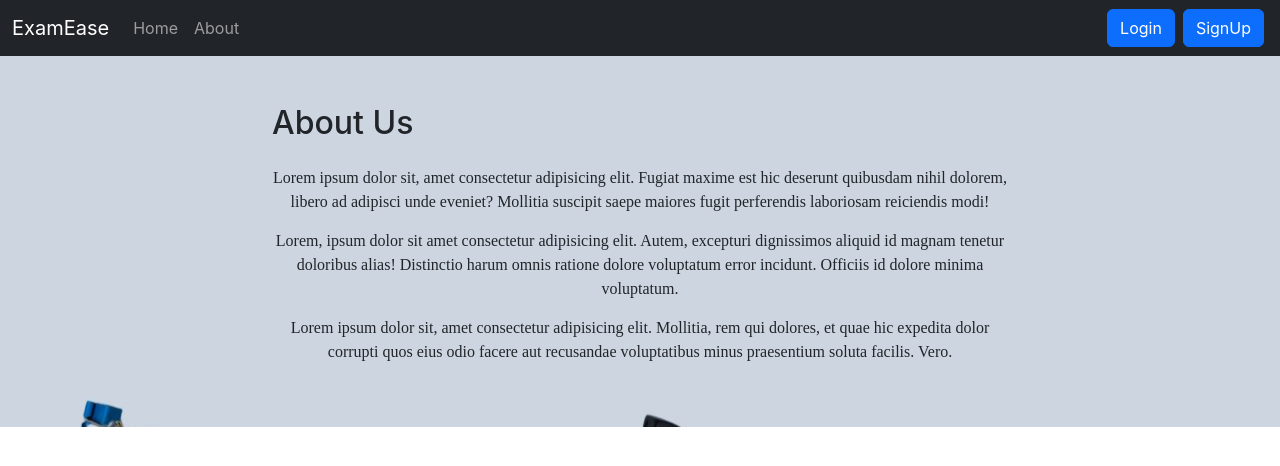
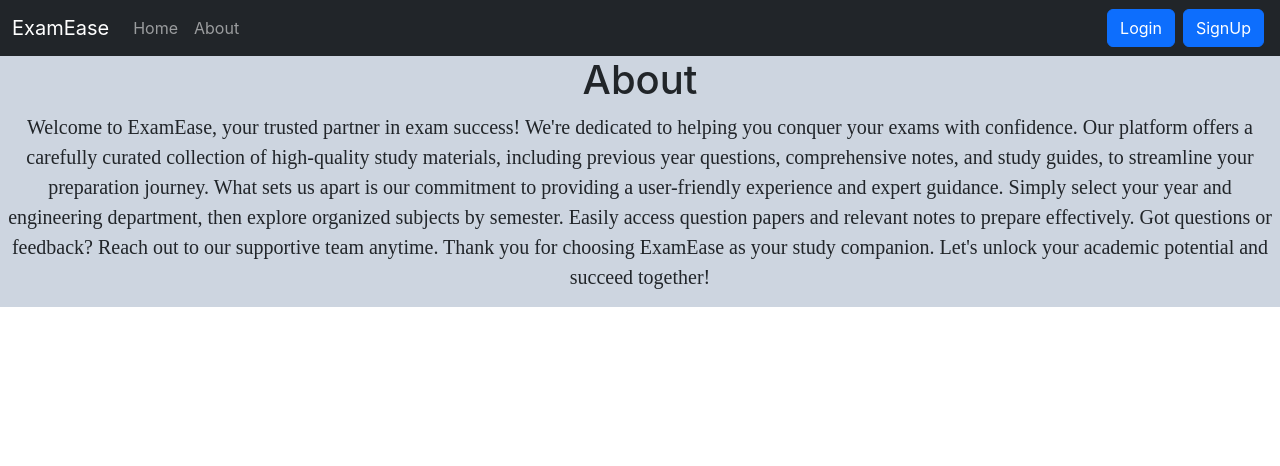
Before and after one commit to Abhishek-Verma75230/ExamEase, a React (Create React App) app in the folder frontend/: page /about in a window 1280 px wide. Shown: the top 466 px of the page. Built offline with nearby package versions, Linux system fonts and the light colour scheme.

Commit message:
Update About.js

```diff
--- a/frontend/src/components/About.js
+++ b/frontend/src/components/About.js
@@ -1,39 +1,25 @@
 import React from "react";
-// import peopleIcon from "./people-icon.png";
+import "./About.css";
 
 const About = () => {
   return (
-    <div className="container py-5">
-      <div className="row">
-        <div className="col-md-8 mx-auto">
-          <div className="d-flex align-items-center mb-4">
-
-
-            {/* <img
-              src={peopleIcon}
-              alt="People Icon"
-              className="mr-3"
-              style={{ height: "2rem" }}
-            /> */}
-
-            <h2 className="text-center mb-0">About Us</h2>
-          </div>
-          <p className="text-center">
-           Lorem ipsum dolor sit, amet consectetur adipisicing elit. Fugiat maxime
-            est hic deserunt quibusdam nihil dolorem, libero ad adipisci unde eveniet?
-            Mollitia suscipit saepe maiores fugit perferendis laboriosam reiciendis modi!
-          </p>
-          <p className="text-center">
-           Lorem, ipsum dolor sit amet consectetur adipisicing elit. Autem, excepturi
-            dignissimos aliquid id magnam tenetur doloribus alias! Distinctio harum omnis ratione dolore
-            voluptatum error incidunt. Officiis id dolore minima voluptatum.
-          </p>
-          <p className="text-center">
-           Lorem ipsum dolor sit, amet consectetur adipisicing elit. Mollitia,
-           rem qui dolores, et quae hic expedita dolor corrupti quos eius odio facere
-           aut recusandae voluptatibus minus praesentium soluta facilis. Vero.
-          </p>
-        </div>
+    <div className="about-container">
+      <div className="about-content">
+        <h1>About</h1>
+        <p style={{ fontSize: "20px", padding: "auto", display: "block" }}>
+          Welcome to ExamEase, your trusted partner in exam success! We're
+          dedicated to helping you conquer your exams with confidence. Our
+          platform offers a carefully curated collection of high-quality study
+          materials, including previous year questions, comprehensive notes, and
+          study guides, to streamline your preparation journey. What sets us
+          apart is our commitment to providing a user-friendly experience and
+          expert guidance. Simply select your year and engineering department,
+          then explore organized subjects by semester. Easily access question
+          papers and relevant notes to prepare effectively. Got questions or
+          feedback? Reach out to our supportive team anytime. Thank you for
+          choosing ExamEase as your study companion. Let's unlock your academic
+          potential and succeed together!
+        </p>
       </div>
     </div>
   );
```
